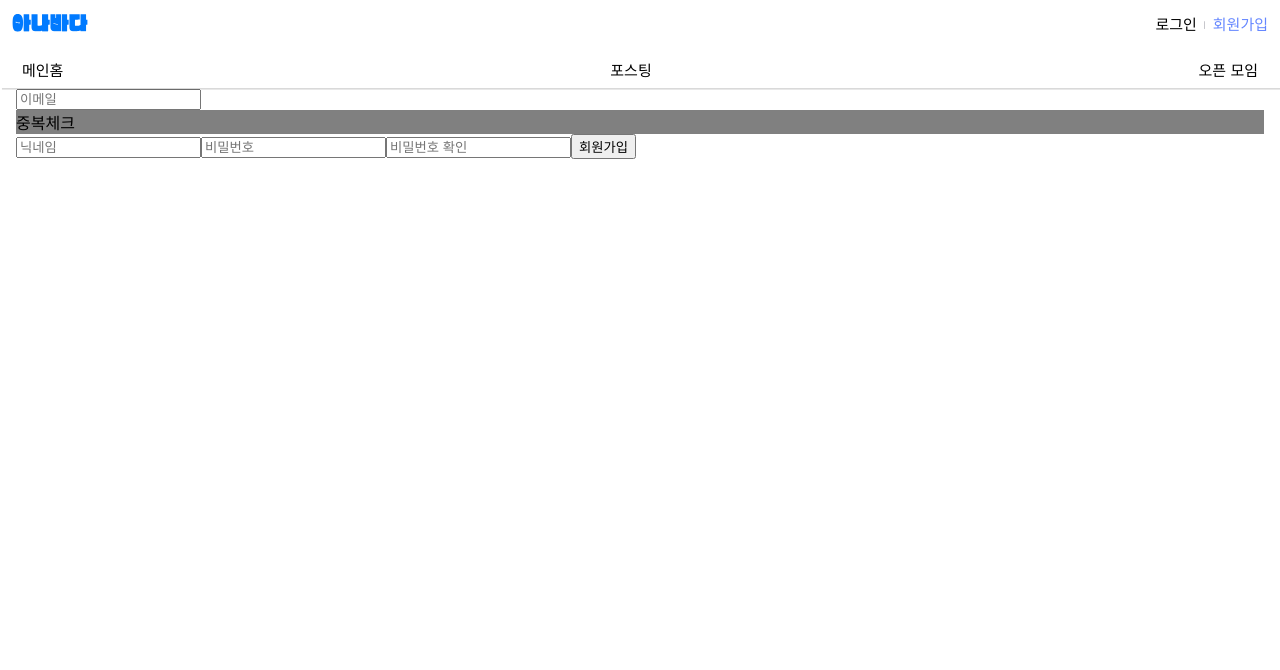
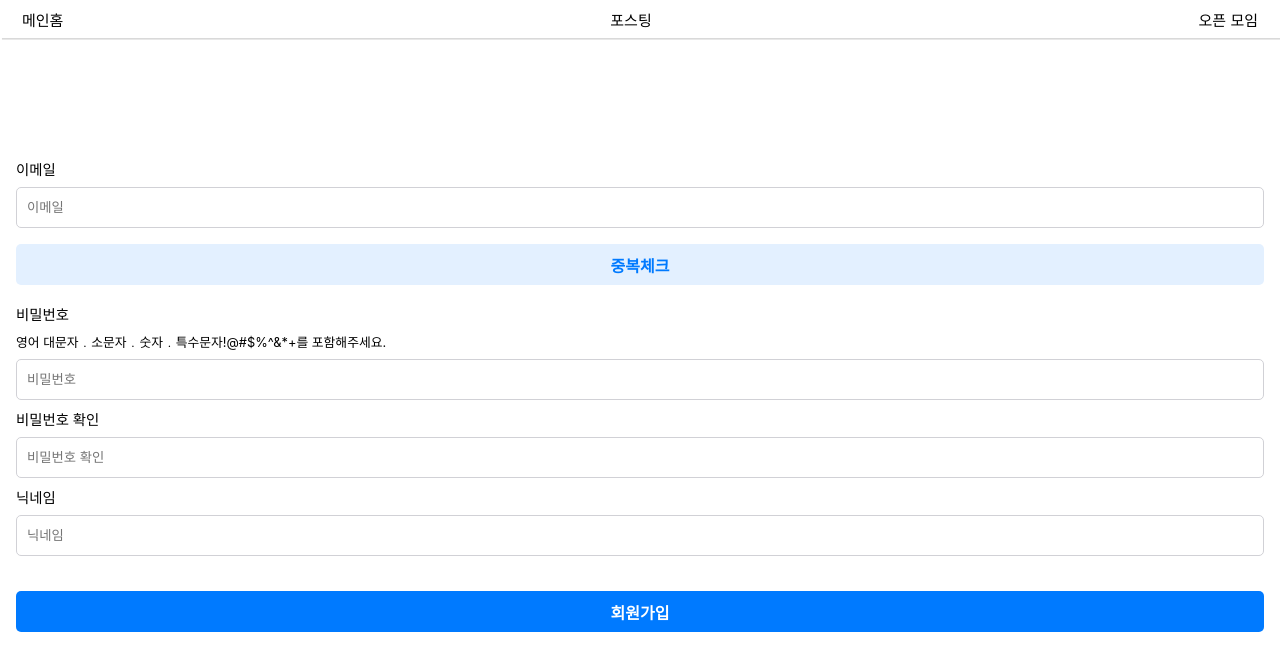
Before and after one commit to jong6598/anabada-frontEnd, a React (Create React App) app: page /signup in a window 1280 px wide. Shown: the top 670 px of the page. Built offline with nearby package versions, Linux system fonts and the light colour scheme; no server answers.

Commit message:
회원가입 페이지 기본css완료

```diff
--- a/src/components/AlertToast.jsx
+++ b/src/components/AlertToast.jsx
@@ -16,7 +16,7 @@ const AlertMessage = styled.div`
   margin: 0 auto;
   left: 0;
   right: 0;
-  bottom: 19.625rem;
+  bottom: 17rem;
   text-align: center;
   span {
     z-index: 999;
--- a/src/components/Header.jsx
+++ b/src/components/Header.jsx
@@ -34,7 +34,7 @@ const Header = memo(() => {
         }, 5000);
       }
     },
-    [refErrorTimer.current]
+    [refErrorTimer]
   );
 
   // 새로고침 시 유저정보 리덕스에 재설정
@@ -261,4 +261,5 @@ const MainNav = styled.div`
 
 const Layout = styled.div`
   padding: 5.5rem 1rem;
+  height: 200vh;
 `;
--- /dev/null
+++ b/src/components/PageTitle.jsx
@@ -0,0 +1,51 @@
+import { Link } from "react-router-dom";
+import styled from "styled-components";
+
+const PageTitle = ({ pageTitle }) => {
+  return (
+    <>
+      <PageTitleWrapper>
+        <Link to="..">
+          <div className="page__title">
+            <div>
+              <svg
+                width="9"
+                height="14"
+                viewBox="0 0 9 14"
+                fill="none"
+                xmlns="http://www.w3.org/2000/svg"
+              >
+                <path
+                  fill-rule="evenodd"
+                  clip-rule="evenodd"
+                  d="M8.03033 13.5303C7.73744 13.8232 7.26256 13.8232 6.96967 13.5303L0.96967 7.53033C0.676777 7.23744 0.676777 6.76256 0.96967 6.46967L6.96967 0.46967C7.26256 0.176777 7.73744 0.176777 8.03033 0.46967C8.32322 0.762563 8.32322 1.23744 8.03033 1.53033L2.56066 7L8.03033 12.4697C8.32322 12.7626 8.32322 13.2374 8.03033 13.5303Z"
+                  fill="#1C1B1F"
+                />
+              </svg>
+            </div>
+            <span>{pageTitle}</span>
+          </div>
+        </Link>
+      </PageTitleWrapper>
+    </>
+  );
+};
+
+export default PageTitle;
+
+const PageTitleWrapper = styled.div`
+  height: 4rem;
+  width: 100vw;
+  background-color: inherit;
+  .page__title {
+    height: 100%;
+    display: flex;
+    justify-content: start;
+    align-items: center;
+    span {
+      margin-left: 1rem;
+      font-weight: 700;
+      font-size: 1.25rem;
+    }
+  }
+`;
--- a/src/pages/Login.jsx
+++ b/src/pages/Login.jsx
@@ -121,7 +121,7 @@ const Login = () => {
 
 export default Login;
 
-const FormWrapper = styled.div`
+export const FormWrapper = styled.div`
   margin-top: 8.375rem;
   .login__wrapper-welcome__message {
     text-align: center;
@@ -143,19 +143,13 @@ export const FormDiv = styled.div`
   .login__wrapper-form {
     display: flex;
     flex-direction: column;
-    .login__wrapper-input,
-    .login__wrapper-btn {
-      width: 100%;
-      height: 2.5625rem;
-      margin: 0 auto;
-      border-radius: 0.3125rem;
-    }
     .login__wrapper-input {
       margin-bottom: 0.5rem;
       background: #ffffff;
       border: 1px solid #d1d1d6;
       align-items: flex-start;
       padding: 12px 10px;
+      border-radius: 0.3125rem;
     }
     .login__wrapper-input:hover {
       background-color: #f2f2f4;
@@ -172,6 +166,10 @@ export const FormDiv = styled.div`
         props.watchErr?.password ? "0.01rem solid #FF3B30" : "inherit"};
     }
     .login__wrapper-btn {
+      width: 100%;
+      height: 2.5625rem;
+      margin: 0 auto;
+      border-radius: 0.3125rem;
       margin-top: 1.6875rem;
       margin-bottom: 1rem;
       border: none;
--- a/src/pages/SignUp.jsx
+++ b/src/pages/SignUp.jsx
@@ -1,16 +1,17 @@
 import styled from "styled-components";
-import { useEffect, useRef, useState } from "react";
+import { useEffect, useState } from "react";
 import { useForm } from "react-hook-form";
 import { useNavigate } from "react-router-dom";
 import { userAuth } from "../shared/api";
-import { Cookies } from "react-cookie";
+import { FormWrapper, FormDiv } from "./Login";
+import PageTitle from "../components/PageTitle";
 
 const SignUp = () => {
   const {
     register,
     handleSubmit,
     getValues,
-    formState: { errors, dirtyFields, isDirty },
+    formState: { errors, dirtyFields },
   } = useForm({
     mode: "onBlur",
   });
@@ -84,8 +85,32 @@ const SignUp = () => {
 
   return (
     <>
-      <form onSubmit={handleSubmit(onSumbit, onError)}>
+      <SignupWrapper>
+        <SignupForm>
+          <form
+            className="login__wrapper-form"
+            onSubmit={handleSubmit(onSumbit, onError)}
+          >
+            <div className="login__input__title">
+              <span>이메일</span>
+            </div>
+            {errors.email?.type === "required" && (
+              <span className="login__wrapper__error">
+                {errors.email.message}
+              </span>
+            )}
+            {errors.email?.type === "pattern" && (
+              <span className="login__wrapper__error">
+                형식에 맞게 메일 주소를 입력하세요.
+              </span>
+            )}
+            {errors.email?.type === "validate" && !emailState && (
+              <span className="login__wrapper__error">
+                {errors.email.message}
+              </span>
+            )}
             <input
+              className="login__wrapper-input login__wrapper-input__login"
               type="email"
               placeholder="이메일"
               {...register("email", {
@@ -94,30 +119,44 @@ const SignUp = () => {
                 validate: () => emailState || "중복확인을 해주세요!",
               })}
             ></input>
-        <EmailValidationBtn
+            <div
+              className="login__wrapper-verification"
               emailState={emailState}
               onClick={handleEmailValidation}
             >
               중복체크
-        </EmailValidationBtn>
-        {errors.email?.type === "required" && (
-          <span>{errors.email.message}</span>
-        )}
-        {errors.email?.type === "pattern" && (
-          <span>형식에 맞게 메일 주소를 입력하세요.</span>
-        )}
-        {errors.email?.type === "validate" && !emailState && (
-          <span>{errors.email.message}</span>
+            </div>
+            <div className="login__input__title">
+              <span>비밀번호</span>
+            </div>
+            {errors.password ? (
+              (errors.password?.type === "required" && (
+                <span className="login__wrapper__error">
+                  {errors.password.message}
+                </span>
+              )) ||
+              (errors.password?.type === "pattern" && (
+                <span className="login__wrapper__error">
+                  영어 대문자﹒소문자﹒숫자﹒특수문자!@#$%^&*+를 포함해주세요.
+                </span>
+              )) ||
+              (errors.password?.type === "minLength" && (
+                <span className="login__wrapper__error">
+                  {errors.password.message}
+                </span>
+              )) ||
+              (errors.password?.type === "maxLength" && (
+                <span className="login__wrapper__error">
+                  {errors.password.message}
+                </span>
+              ))
+            ) : (
+              <span className="login__wrapper__error login__wrapper__password">
+                영어 대문자﹒소문자﹒숫자﹒특수문자!@#$%^&*+를 포함해주세요.
+              </span>
             )}
             <input
-          type="text"
-          placeholder="닉네임"
-          {...register("nickname", { required: "닉네임을 입력해주세요!" })}
-        ></input>
-        {errors.nickname?.type === "required" && (
-          <span>{errors.nickname.message}</span>
-        )}
-        <input
+              className="login__wrapper-input login__wrapper-input__login"
               type="password"
               placeholder="비밀번호"
               {...register("password", {
@@ -134,21 +173,22 @@ const SignUp = () => {
                 },
               })}
             ></input>
-        {errors.password?.type === "required" && (
-          <span>{errors.password.message}</span>
-        )}
-        {errors.password?.type === "pattern" && (
-          <span>
-            "영어 대문자﹒소문자﹒숫자﹒특수문자!@#$%^&*+를 포함해주세요"
+
+            <div className="login__input__title">
+              <span>비밀번호 확인</span>
+            </div>
+            {errors.confirmPassword?.type === "required" && (
+              <span className="login__wrapper__error">
+                {errors.confirmPassword.message}
               </span>
             )}
-        {errors.password?.type === "minLength" && (
-          <span>{errors.password.message}</span>
-        )}
-        {errors.password?.type === "maxLength" && (
-          <span>{errors.password.message}</span>
+            {errors.confirmPassword?.type === "validate" && (
+              <span className="login__wrapper__error">
+                {errors.confirmPassword.message}
+              </span>
             )}
             <input
+              className="login__wrapper-input login__wrapper-input__login"
               type="password"
               placeholder="비밀번호 확인"
               {...register("confirmPassword", {
@@ -159,22 +199,71 @@ const SignUp = () => {
                 },
               })}
             ></input>
-        {errors.confirmPassword?.type === "required" && (
-          <span>{errors.confirmPassword.message}</span>
+
+            <div className="login__input__title">
+              <span>닉네임</span>
+            </div>
+            {errors.nickname?.type === "required" && (
+              <span className="login__wrapper__error">
+                {errors.nickname.message}
+              </span>
             )}
-        {errors.confirmPassword?.type === "validate" && (
-          <span>{errors.confirmPassword.message}</span>
-        )}
-        <button>회원가입</button>
+            <input
+              className="login__wrapper-input login__wrapper-input__login"
+              type="text"
+              placeholder="닉네임"
+              {...register("nickname", { required: "닉네임을 입력해주세요!" })}
+            ></input>
+
+            <button className="login__wrapper-btn">회원가입</button>
           </form>
+        </SignupForm>
+      </SignupWrapper>
     </>
   );
 };
 
 export default SignUp;
 
-const EmailValidationBtn = styled.div`
+const SignupWrapper = styled(FormWrapper)`
+  margin-top: 4.375rem;
+`;
+
+const SignupForm = styled(FormDiv)`
+  padding: 0;
+  .login__input__title {
+    font-weight: 500;
+    font-size: 0.9rem;
+    margin-bottom: 0.5rem;
+  }
+  .login__wrapper-verification {
+    margin-top: 0.5rem;
+    margin-bottom: 1.125rem;
+
+    background-color: ${(props) => (props.emailState ? "#E5E5EA" : "#E3F0FF")};
     cursor: pointer;
     pointer-events: ${(props) => (props.emailState ? "none" : "auto")};
-  background-color: ${(props) => (props.emailState ? "gray" : "blue")};
+
+    display: flex;
+    justify-content: center;
+    align-items: center;
+
+    border-radius: 0.3125rem;
+    width: 100%;
+    height: 2.5625rem;
+
+    color: ${(props) => (props.emailState ? "#AEAEB2" : "#007aff")};
+    font-size: 1rem;
+    font-weight: 600;
+  }
+  .login__wrapper__error {
+    font-weight: 400;
+    font-size: 0.875rem;
+    color: #ff3b30;
+    margin-bottom: 0.5rem;
+  }
+  .login__wrapper__password {
+    color: black;
+    font-size: 0.8rem;
+  }
 `;
```
Lines whose indentation alone changed are shown as unchanged.
